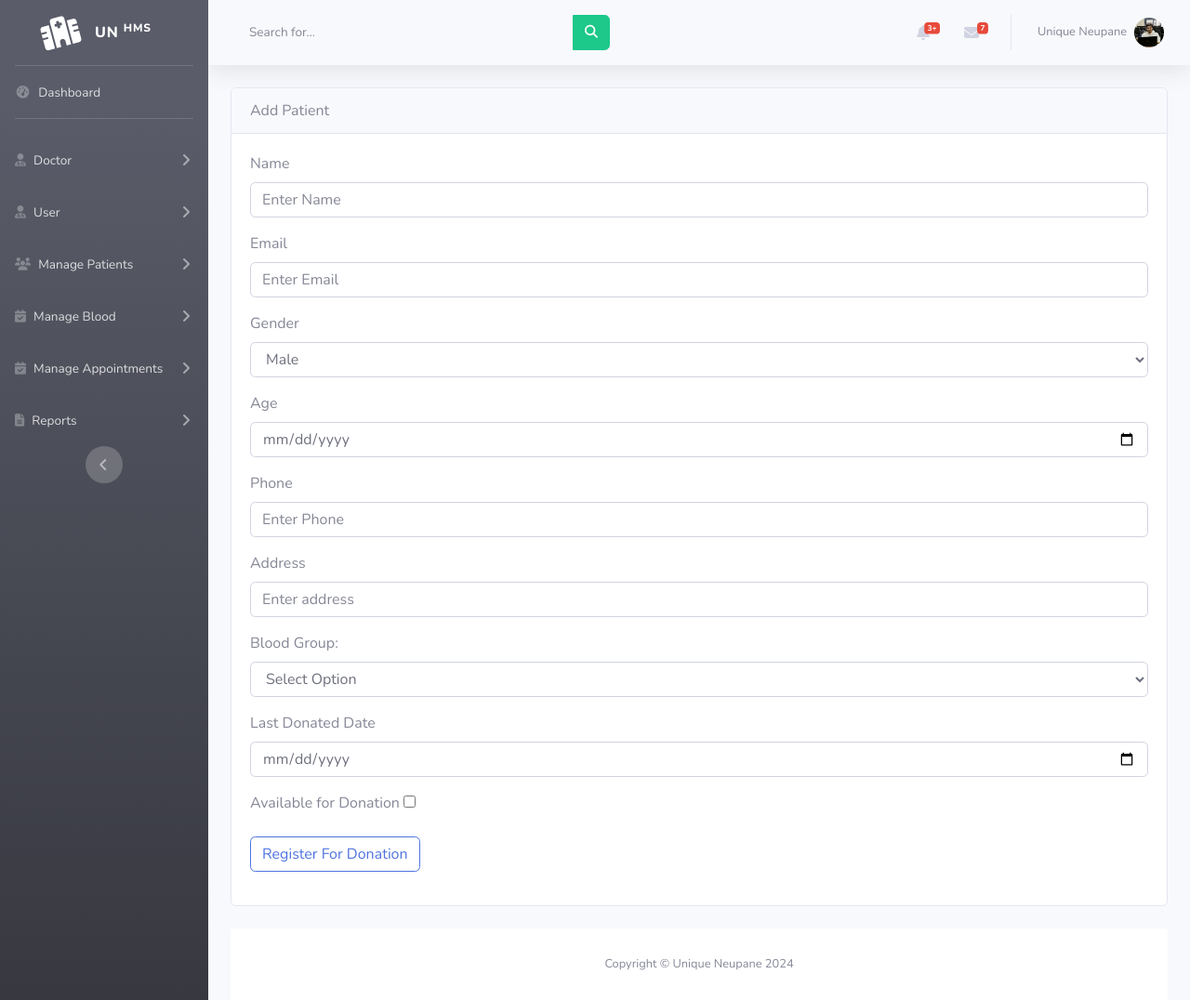
After one commit to Unique982/Hospital-Management-System-Project, a PHP site: page /admin/blood_donor_add.php in a window 1280 px wide. The commit adds this page. Shown: the whole page at 93% size. Run offline with PHP 8.4, Linux system fonts and the light colour scheme; some libraries are stand-ins or nearby versions.

Commit message:
Day 3 upload code

```diff
--- /dev/null
+++ b/admin/blood_donor_add.php
@@ -0,0 +1,111 @@
+<?php include("includes/header.php");
+include("includes/navbar.php");
+include('../database/config.php');
+if(isset($_POST['register'])){
+    $bl_name = mysqli_real_escape_string($conn, $_POST['bl_name']);
+    $bl_email = mysqli_real_escape_string($conn, $_POST['bl_email']);
+    $bl_gender = mysqli_real_escape_string($conn, $_POST['bl_gender']);
+    $bl_age = mysqli_real_escape_string($conn, $_POST['bl_age']);
+    $bl_phone = mysqli_real_escape_string($conn, $_POST['bl_phone']);
+    $bl_address = mysqli_real_escape_string($conn, $_POST['bl_address']);
+ $bl_blood = mysqli_real_escape_string($conn, $_POST['bl_blood']);
+$bl_last_time = mysqli_real_escape_string($conn, $_POST['bl_last_time']);
+$bl_available = isset($_POST['bl_available']) ? 1 : 0;
+
+// check
+$select_query = "SELECT email, phone FROM blood_donors WHERE email='$bl_email'OR phone = '$bl_phone'";
+$result = mysqli_query($conn,$select_query);
+if(mysqli_num_rows($result)>0){
+    echo "<div class='alert alert-dander'>User account already create?</div>";
+}
+else{
+   $insert_query = "INSERT INTO `blood_donors`(`name`, `email`, `gender`, `blood_group`, `phone`, `address`, `age`, `last_donated`, `is_available`, `created_at`)
+   VALUES('$bl_name','$bl_email','$bl_gender','$bl_blood','$bl_phone','$bl_address','$bl_age','$bl_last_time','$bl_available',Now())";
+   if(mysqli_query($conn,$insert_query)){
+    echo "<div class='alert alert-success'>User Create successfully</div>";
+
+   }
+   else{
+    echo "<div class='alert alert-danger'> Not Create account</div>";
+   }
+}
+}
+
+?>
+
+<div class="container-fluid">
+
+    <div class="row">
+        <div class="col-12">
+            <div class="card mb-4">
+                <div class="card-header">
+                    Add Patient
+                </div>
+                <div class="card-body">
+                    <form action="" method="POST" enctype="multipart/form-data">
+                        <div class="form-group">
+                            <label for="">Name</label>
+                            <input type="text" name="bl_name" class="form-control" placeholder="Enter Name">
+                        </div>
+                        <div class="form-group">
+                            <label for="">Email</label>
+                            <input type="email" name="bl_email" class="form-control" placeholder="Enter Email">
+                        </div>
+                        <div class="form-group">
+                            <label for="">Gender</label>
+                            <select name="bl_gender" id="gender" class="form-control">
+                                <option value="male">Male</option>
+                                <option value="female">Female</option>
+                                <option value="other">Other</option>
+                            </select>
+                        </div>
+                        <div class="form-group">
+                            <label for="">Age</label>
+                            <input type="date" name="bl_age" class="form-control" placeholder="Enter Age">
+                        </div>
+                        <div class="form-group">
+                        <label for="">Phone</label>
+                        <input type="phone" name="bl_phone" class="form-control" placeholder="Enter Phone">
+                        </div>
+                        <div class="form-group">
+                        <label for="">Address</label>
+                        <input type="address" name="bl_address" class="form-control" placeholder="Enter address">
+                        </div>
+                        <div class="form-group">
+                            <label>Blood Group:</label>
+                          <select name="bl_blood" id="" class="form-control">
+                            <option selected>Select Option</option>
+                            <option value="A+">A+</option>
+                            <option value="A-">A-</option>
+                            <option value="B+">B+</option>
+                            <option value="B-">B-</option>
+                            <option value="AB+">AB+</option>
+                            <option value="AB-">AB-</option>
+                            <option value="O+">O+</option>
+                            <option value="O-">O-</option>
+                          </select>
+                        </div>
+                        <div class="form-group">
+                        <label for="">Last Donated Date</label>
+                        <input type="date" name="bl_last_time" class="form-control">
+                        </div>
+                        <div class="form-group">
+                        <label for="">Available for Donation</label>
+                        <input type="checkbox" name="bl_available" class="form-checkbox">
+                        </div>
+                        <div class="form-group">
+                        <button type="submit" name="register" class="btn btn-outline-primary" >Register For Donation</button>
+
+                        </div>
+
+                    </form>
+                </div>
+            </div>
+        </div>
+    </div>
+
+
+    <?php
+    include('includes/scripts.php');
+    include('includes/footer.php');
+    ?>
--- a/admin/includes/navbar.php
+++ b/admin/includes/navbar.php
@@ -64,6 +64,20 @@
                         <h6 class="collapse-header">Manage Patient</h6>
                         <a class="collapse-item" href="./patient_add.php">Add</a>
                         <a class="collapse-item" href="./patient_list.php">List</a>
+                    </div>
+                </div>
+            </li>
+            <li class="nav-item">
+                <a class="nav-link collapsed" href="#" data-toggle="collapse" data-target="#collapse5"
+                    aria-expanded="true" aria-controls="collapse5">
+                    <i class="fas fa-calendar-check"></i>
+                    <span>Manage Blood</span>
+                </a>
+                <div id="collapse5" class="collapse" aria-labelledby="heading5" data-parent="#accordionSidebar">
+                    <div class="bg-white py-2 collapse-inner rounded">
+                        <h6 class="collapse-header">Manage Blood</h6>
+                        <a class="collapse-item" href="./blood_donor_add.php">Add</a>
+                        <a class="collapse-item" href="./blood_donor_list.php">List</a>
                     </div>
                 </div>
             </li>
```
